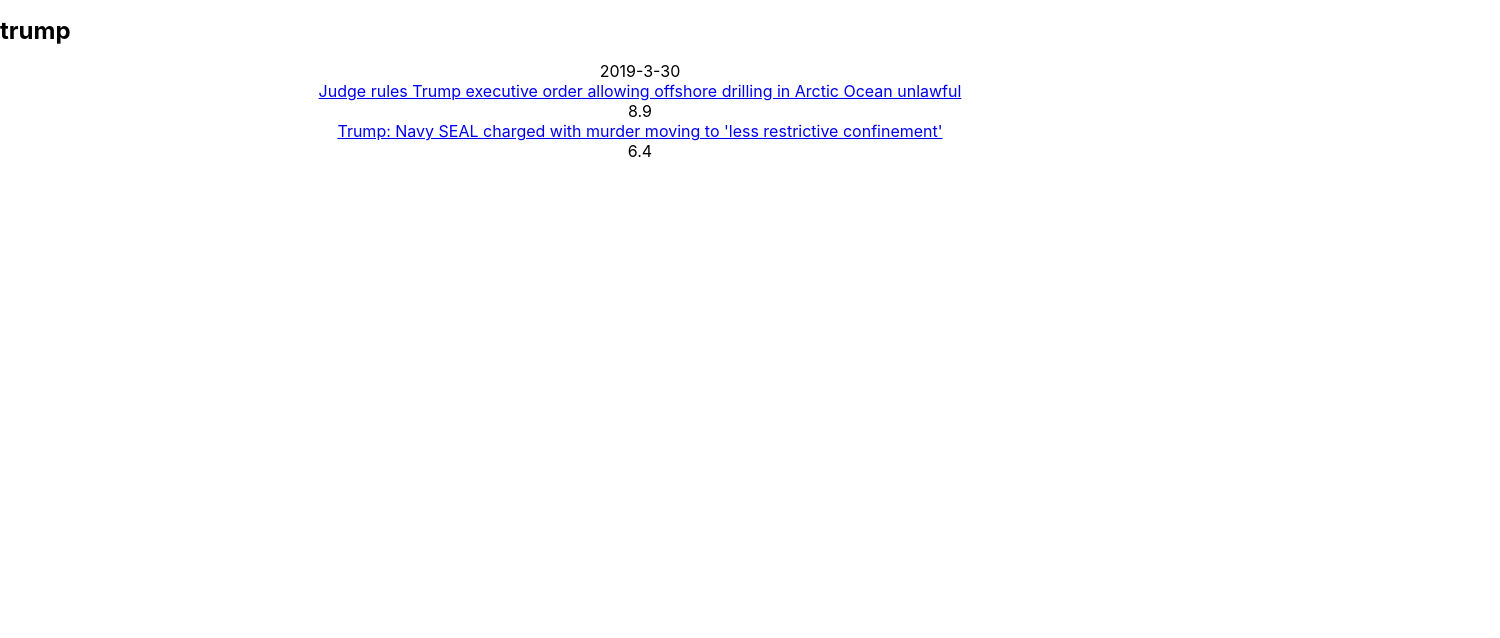
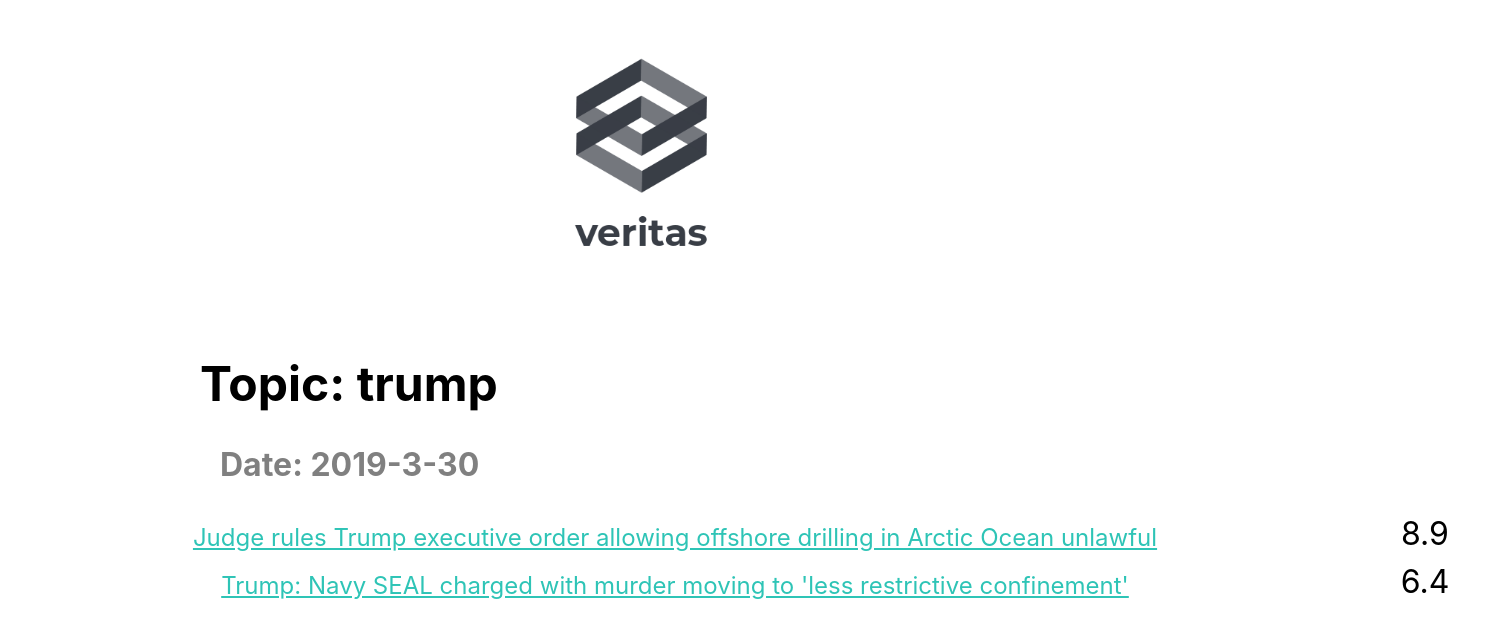
Before and after one commit to AriYoung00/Veritas, a React (Create React App) app in the folder frontend/: page / in a window 1280 px wide. Shown: the top 638 px of the page, 1500 px wide, since content can reach past the window. Built offline with nearby package versions, Linux system fonts and the light colour scheme.

Commit message:
add styling

```diff
--- a/frontend/package.json
+++ b/frontend/package.json
@@ -24,6 +24,7 @@
   ],
   "devDependencies": {
     "axios": "^0.18.0",
+    "react-table": "^6.9.2",
     "styled-components": "^4.2.0"
   }
 }
--- /dev/null
+++ b/frontend/src/js/components/Header.jsx
@@ -0,0 +1,15 @@
+import React, { Component } from "react";
+import Subtitle from './Subtitle';
+class Header extends Component {
+    render() {
+        var imgStyle = {
+            width: '300px',
+        }
+        return (
+          <div className="App">
+                <img src={require("./../../logo.png")}  style={imgStyle}></img>
+          </div>
+        );
+    }
+}
+export default Header;
--- /dev/null
+++ b/frontend/src/js/components/Link.jsx
@@ -0,0 +1,9 @@
+import styled from 'styled-components';
+
+const Link = styled.a`
+    font-size: 1.5em;
+    color: #2ec4b6;
+    line-height: 2;
+`;
+
+export default Link;
--- /dev/null
+++ b/frontend/src/js/components/Subtitle.jsx
@@ -0,0 +1,10 @@
+import styled from 'styled-components';
+
+const Subtitle = styled.h1`
+    font-size: 2em;
+    display: inline;
+    color: grey;
+    padding-left: 20px;
+    `
+
+export default Subtitle;
--- a/frontend/src/js/components/Title.jsx
+++ b/frontend/src/js/components/Title.jsx
@@ -1,8 +1,7 @@
 import styled from 'styled-components';
 
 const Title = styled.h1`
-    font-size: 1.5em;
-    text-align: left;
+    font-size: 3em;
 `;
 
 export default Title;
--- a/frontend/src/js/components/TopicView.jsx
+++ b/frontend/src/js/components/TopicView.jsx
@@ -1,8 +1,23 @@
 import React, { Component } from "react";
 import { API_ENDPOINT_ARTICLES } from './../constants/CONFIG';
 import Title from './Title';
+import Subtitle from './Subtitle';
+import Link from './Link'
+import Header from './Header';
+import styled from 'styled-components';
+import ReactTable from "react-table";
+
 const axios = require('axios');
 
+const Wrapper = styled.div`
+    text-align: left;
+    margin-left: 200px;
+    margin-top: 50px;
+    margin-bottom: 30px;
+`
+const Score = styled.div`
+    font-size: 2em;
+`
 class TopicView extends Component {
     constructor(props) {
         super(props);
@@ -15,7 +30,7 @@ class TopicView extends Component {
         this.getArticles = this.getArticles.bind(this)
 
     }
-    componentDidMount(){
+    componentDidMount() {
         let fake_articles = this.getFakeArticles().articles;
         this.setState({
             articles_data: fake_articles,
@@ -43,6 +58,7 @@ class TopicView extends Component {
                 'topic': 'trump',
                 'date': '2019-03-30',
                 'articles': [
+
                     {
                         'title': 'Judge rules Trump executive order allowing offshore drilling in Arctic Ocean unlawful',
                         'url': 'https://www.cnn.com/2019/03/30/politics/trump-offshore-drilling-arctic/index.html',
@@ -59,23 +75,30 @@ class TopicView extends Component {
     }
     render() {
         console.log('articles_data', this.state.articles_data)
-        if(this.state.articles_data.length == 0){
+        if (this.state.articles_data.length == 0) {
             return (
                 <div>Loading data ...</div>
             );
         }
-        let articles_display = this.state.articles_data.map(({title, url, score}) => {
+
+        let articles_display = this.state.articles_data.map(({ title, url, score }) => {
             return (
-                <div>
-                    <a href={url}>{title}</a>
-                    <div>{score}</div>
+                <div style={{width: '1500px'}}>
+                    <div style={{ display: 'inline-block', width: '90%'}}>
+                        <Link href={url}>{title}</Link>
+                    </div>
+                    <div style={{ float: 'right', width: '10%'}}>
+                        <Score>{score}</Score>
+                    </div>
                 </div>
             );
         });
         return (<div>
-            <Title>{this.state.topic}</Title>
-            <div>{this.state.date}</div>
-
+            <Header />
+            <Wrapper>
+                <Title>Topic: {this.state.topic}</Title>
+                <Subtitle>Date: {this.state.date}</Subtitle>
+            </Wrapper>
             {articles_display}
         </div>);
     }
```
Also changed, not shown: frontend/src/logo.png (added), frontend/src/logo.svg (deleted).
